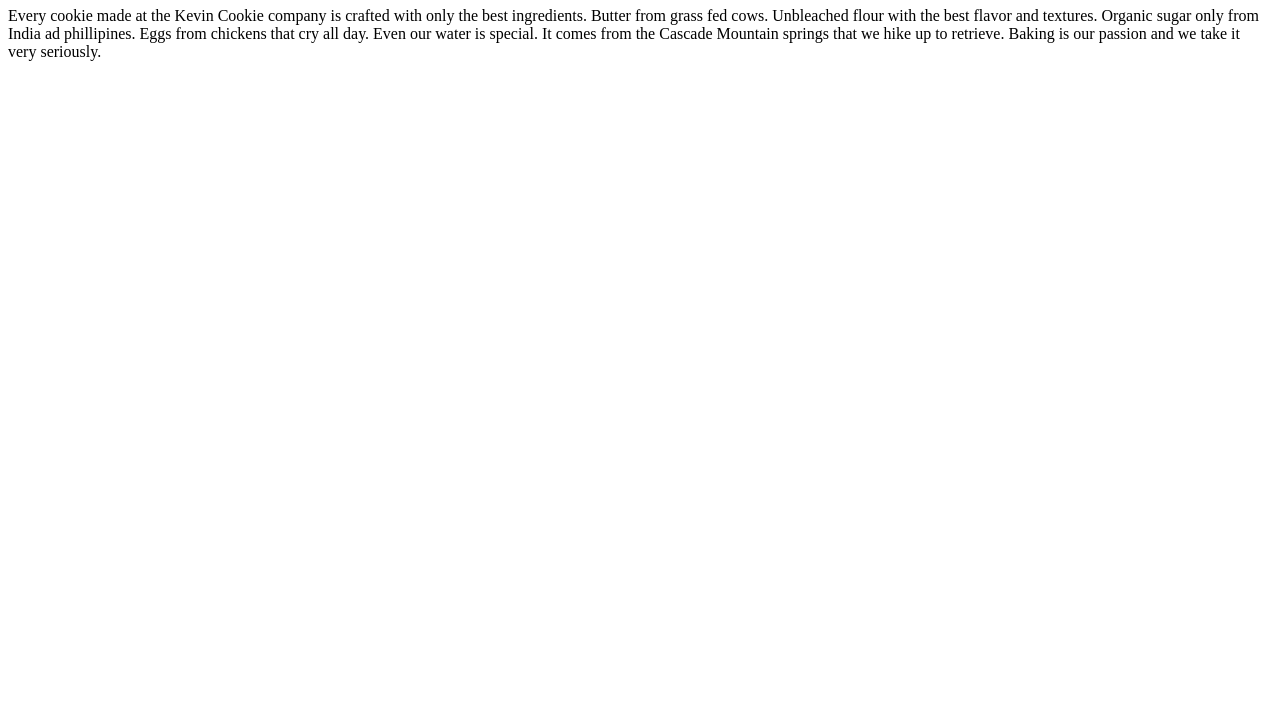
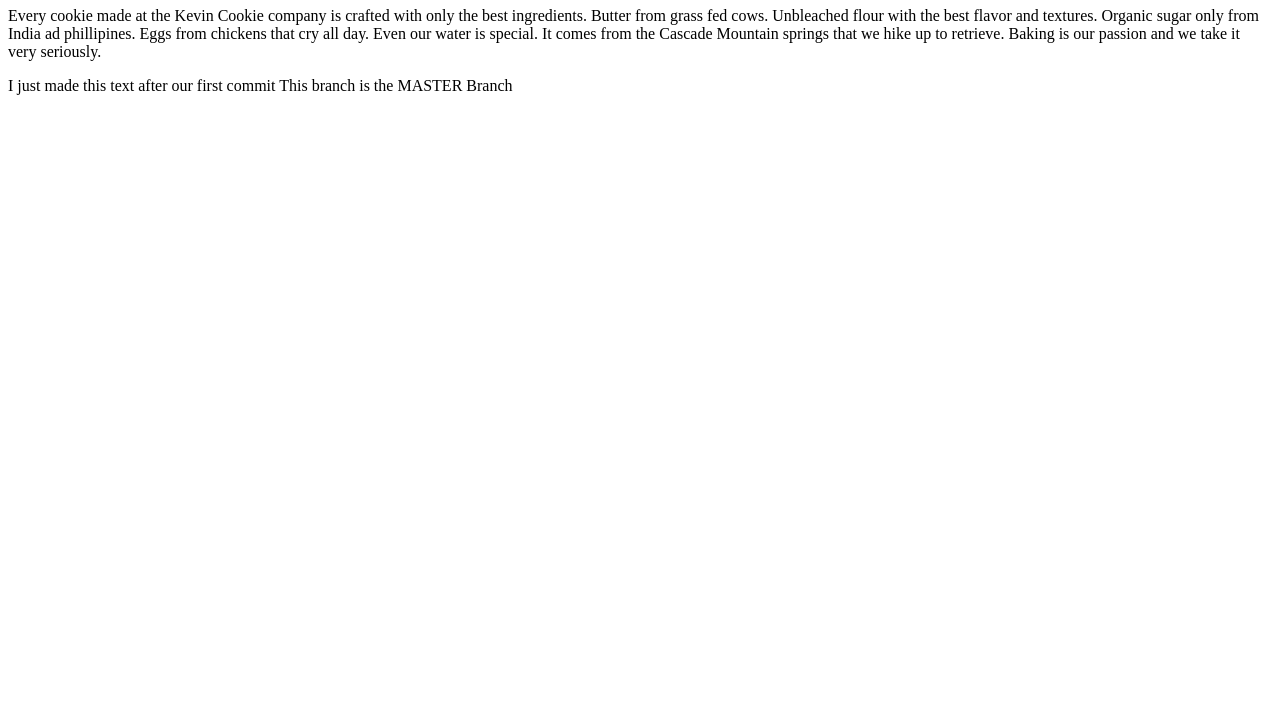
Before and after one commit to prevho/gittyman, a plain HTML site: page index.htm in a window 1280 px wide. Shown: the part 73-800 px from the top of the page. Drawn offline with Linux system fonts and the light colour scheme.

Commit message:
Change to master branch

```diff
--- a/index.htm
+++ b/index.htm
@@ -6,6 +6,11 @@
 
 <p>Every cookie made at the Kevin Cookie company is crafted with only the best ingredients. Butter from grass fed cows. Unbleached flour with the best flavor and textures. Organic sugar only from India ad phillipines. Eggs from chickens that cry all day. Even our water is special. It comes from the Cascade Mountain springs that we hike up to retrieve. Baking is our passion and we take it very seriously.</p>
 
+I just made this text after our first commit
+
+
+This branch is the MASTER Branch
+
 
 </body>
 </html>
```
Also changed, not shown: mama-logo.png (renamed from logo.png).
